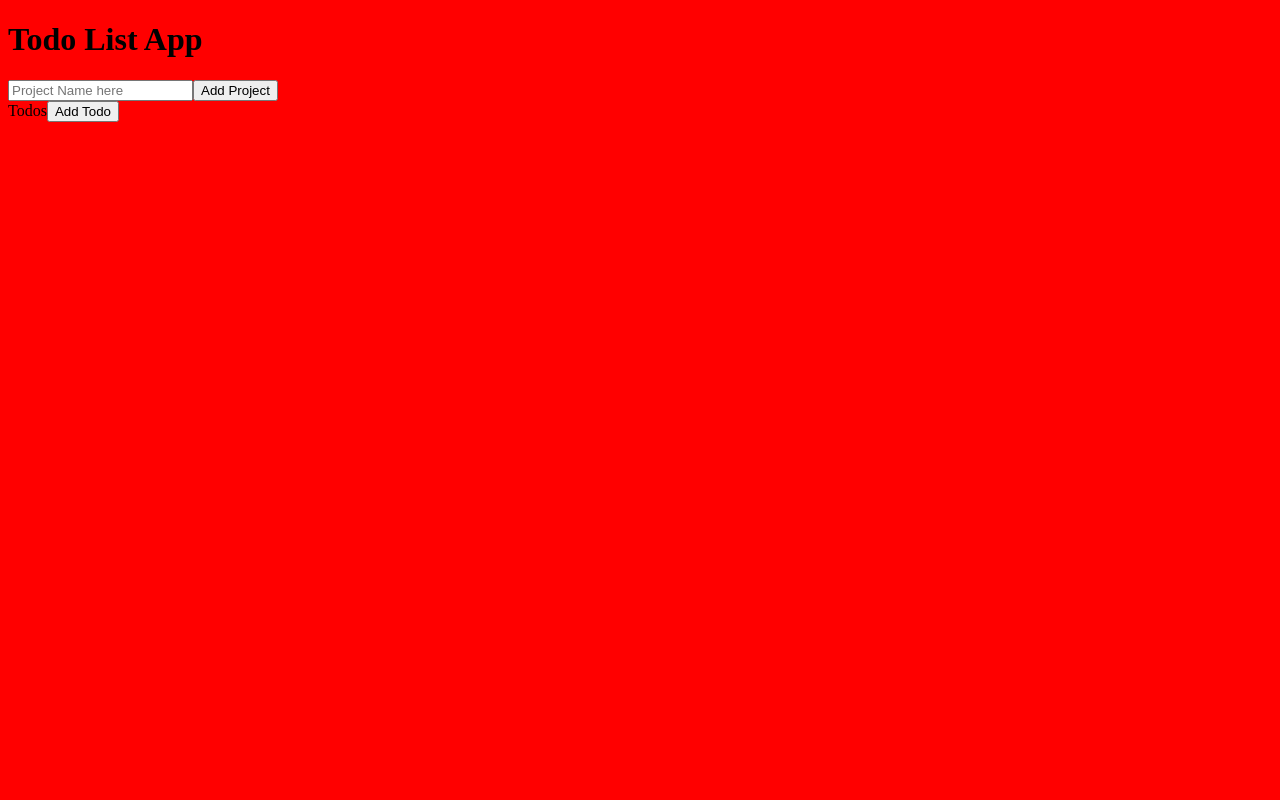
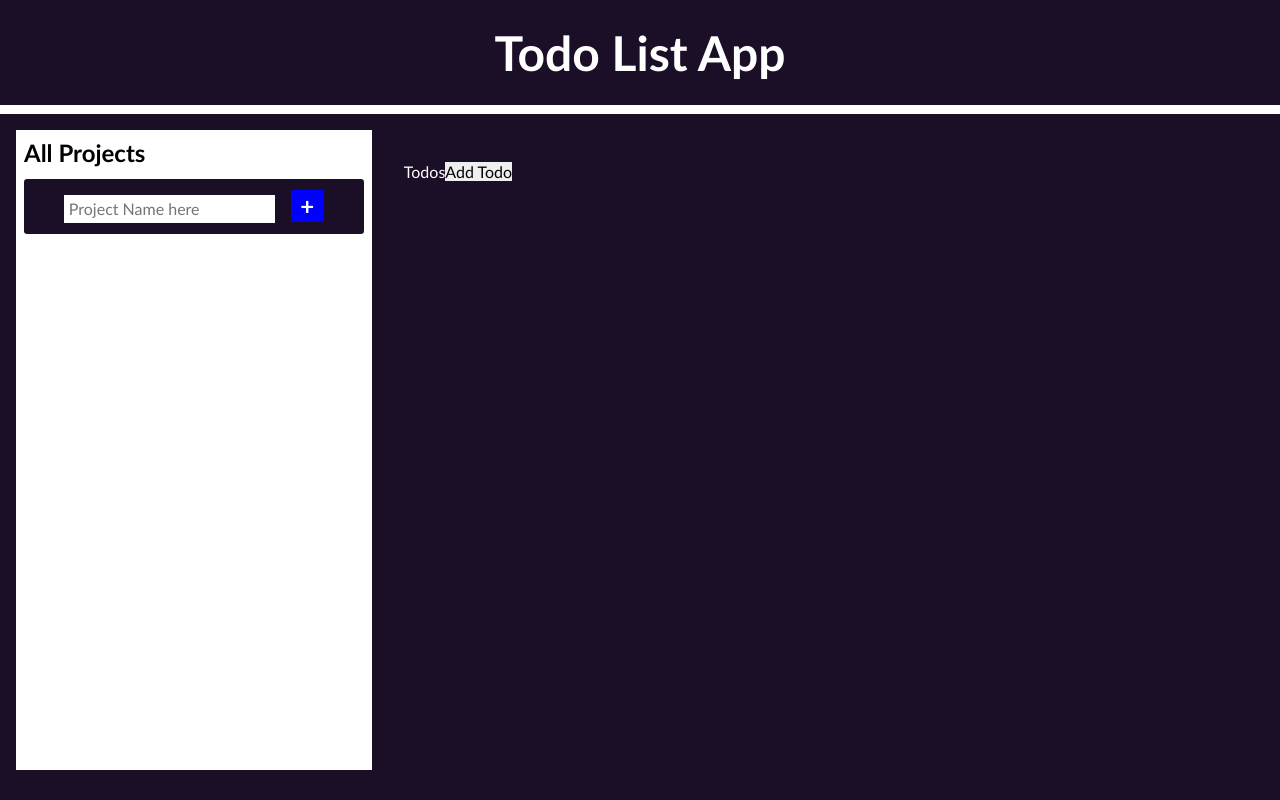
Before and after one commit to teekaytech/Todo-List, a website built with webpack: page dist/index.html in a window 1280 px wide. Built offline with nearby package versions, Linux system fonts and the light colour scheme.

Commit message:
Add style rules to projects section

```diff
--- a/src/assets/styles.scss
+++ b/src/assets/styles.scss
@@ -1,9 +1,81 @@
-body {
-  background-color: red;
+$bg: rgb(27, 14, 39);
+$main: #fff;
+$primary: rgb(0, 0, 255);
+
+*,
+*::before,
+*::after {
+  margin: 0;
+  padding: 0;
+  border: 0;
+  font-size: 100%;
+  font-family: "Trebuchet MS", "Lucida Sans Unicode", "Lucida Grande",
+    "Lucida Sans", Arial, sans-serif;
+  vertical-align: baseline;
+  box-sizing: border-box;
 }
 
-.container {
-  background-color: white;
+body {
+  background-color: $bg;
+  text-align: center;
+
+  h1 {
+    color: $main;
+    font-size: 3em;
+    padding: 0.5em 0;
+    border-bottom: 0.2em solid $main;
+  }
+
+  .sub-container {
+    display: flex;
+    padding: 1em;
+  }
+
+  .projects {
+    text-align: left;
+    color: black;
+    width: 30%;
+    min-height: 80vh;
+    padding: 0.5em;
+    background-color: $main;
+
+    .p-header {
+      font-weight: bolder;
+      font-size: x-large;
+      padding-bottom: 0.5em;
+    }
+
+    .new-p {
+      text-align: center;
+      padding: 0.7em 0.3em;
+      background-color: $bg;
+      border-radius: 0.2em;
+
+      input[type="text"] {
+        padding: 0.3em;
+        margin-right: 1em;
+      }
+
+      .create-p {
+        color: $main;
+        font-weight: bolder;
+        font-size: x-large;
+        background-color: $primary;
+        padding: 0.05em 0.4em;
+
+        &:hover {
+          cursor: pointer;
+        }
+      }
+    }
+  }
+
+  .todos {
+    color: $main;
+    width: 70%;
+    margin: 2em;
+    text-align: left;
+  }
 }
 
 .modal {
@@ -21,13 +93,25 @@ body {
 }
 
 .new-t {
-  width: 90%;
+  width: 50%;
   text-align: center;
   background-color: white;
   padding: 10px;
   position: absolute;
-  top: 50%;
+  top: 20%;
   left: 50%;
   border-radius: 10px;
   transform: translate(-50%, -50%);
 }
+
+.close {
+  position: absolute;
+  right: 20px;
+  top: 5px;
+  padding: 5px 10px;
+  background-color: red;
+  color: white;
+  border: none;
+  border-radius: 4px;
+  cursor: pointer;
+}
--- a/src/index.js
+++ b/src/index.js
@@ -2,7 +2,7 @@ import Dom from './modules/dom';
 import './assets/styles.scss';
 
 const {
-  render, showForm, hideForm, container, newTodo, close,
+  render, showForm, hideForm, newTodo, close,
 } = Dom;
 
 render();
--- a/src/modules/dom.js
+++ b/src/modules/dom.js
@@ -11,7 +11,7 @@ const close = tag('button', 'Close', 'close', 'close');
 const Dom = (() => {
   const projectForm = () => {
     const wrapper = tag('div', '', 'new-p', 'new-p');
-    const add = tag('button', 'Add Project', 'create-p', 'create-p');
+    const add = tag('button', '+', 'create-p', 'create-p');
     const name = formTag(
       'input',
       '',
@@ -60,12 +60,19 @@ const Dom = (() => {
   };
 
   const render = () => {
+    const nextContainer = tag('div', '', 'sub-container', 'sub-container');
+
+    projects.appendChild(tag('p', 'All Projects', 'p-header', 'p-header'));
     projects.appendChild(projectForm());
+
     todos.appendChild(newTodo);
     todos.appendChild(todoForm());
+
+    nextContainer.appendChild(projects);
+    nextContainer.appendChild(todos);
+
     container.appendChild(title);
-    container.appendChild(projects);
-    container.appendChild(todos);
+    container.appendChild(nextContainer);
   };
 
   const showForm = modal => {
```
Also changed, not shown: dist/index.html.
